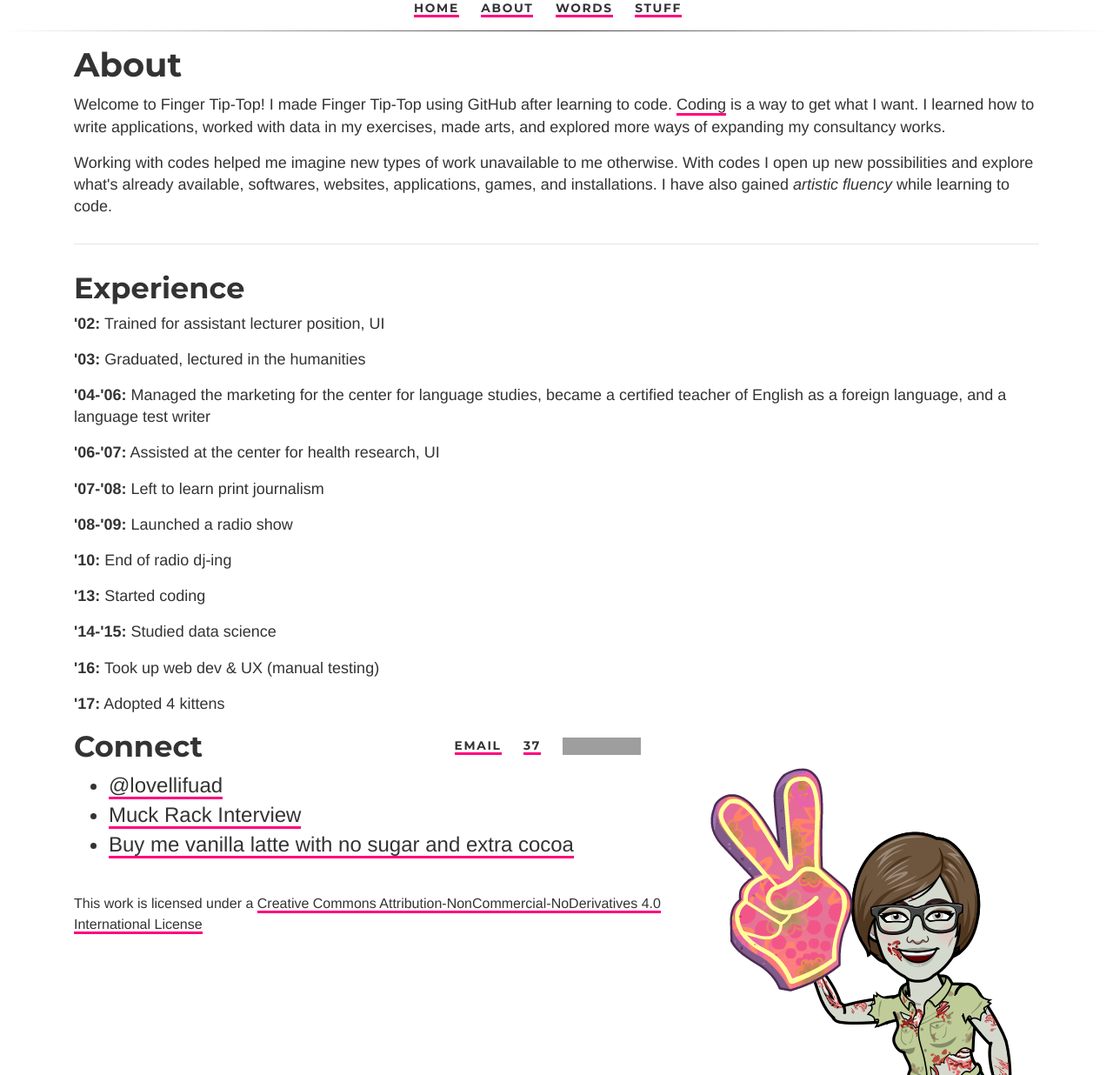
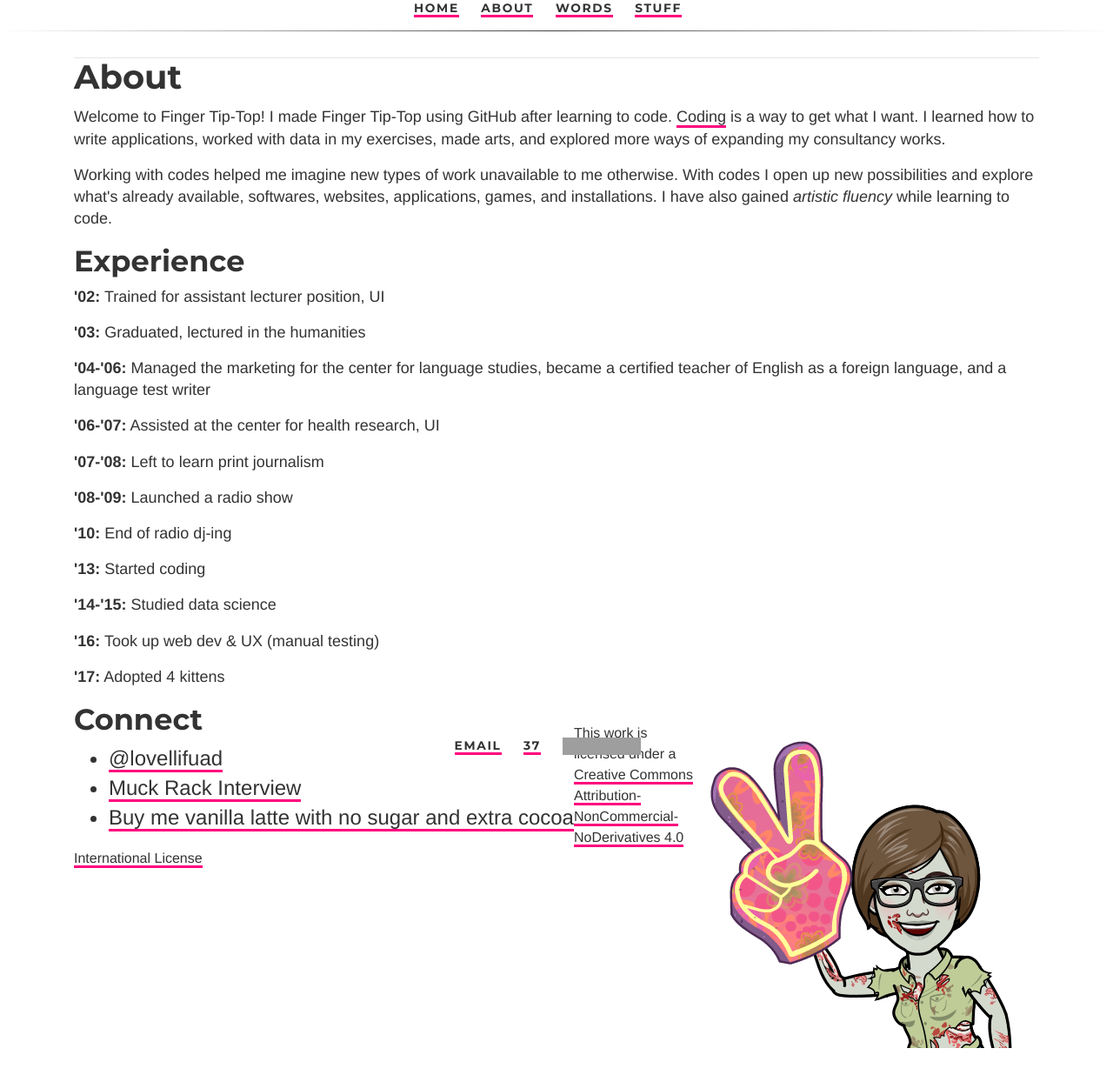
Before and after one commit to ariesti/ariesti.github.io, a Jekyll site: the page built from about/index.html, in a window 1280 px wide. Shown: the whole page at 87% size. Built offline with Jekyll 4.4.1, drawn with Linux system fonts in a browser that asks for light colours; after the commit the page ends 1205 px from its top, so only the background shows below that; grey boxes are pictures that could not be loaded.

Commit message:
Update index.html

```diff
--- a/about/index.html
+++ b/about/index.html
@@ -4,7 +4,7 @@
 tagline: Coding is a way to get what I want
 description: Some details about Finger Tip-top and why it was created
 ---
-		<div class="about1">
+		<div class="left">
 			<h1>About</h1>
 			<p>
 			Welcome to Finger Tip-Top!
@@ -18,7 +18,7 @@
 			</p>
 		</div>
 <hr>
-		<div class="about2">
+		<div class="clear">
 			<h2>Experience</h2>
 			<p><strong>'02:</strong> Trained for assistant lecturer position, UI</p>
 			<p><strong>'03:</strong> Graduated, lectured in the humanities</p>
@@ -35,7 +35,7 @@
 		<div class="right">
 			<img src="/assets/1-ftt.png" alt="Finger Tip-Top" style="float:right" />
 		</div>
-		<div class="about3">
+		<div class="left">
 			<h2>Connect</h2>
 			<ul class="links">
 				<li><a href="https://twitter.com/lovellifuad">@lovellifuad</a></li>
```
